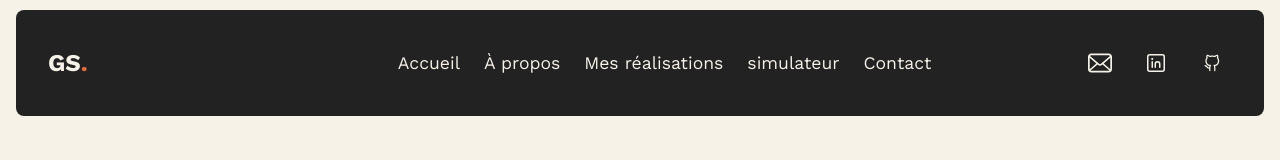
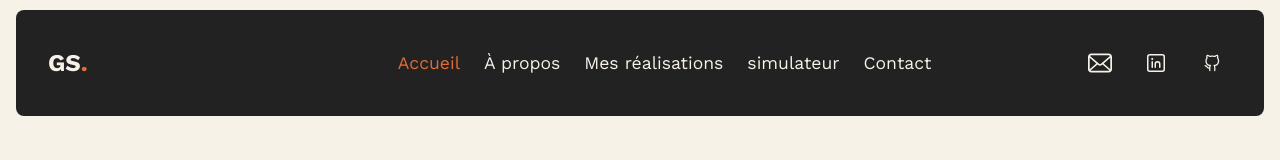
Before and after one commit to GuerricSa/portfolio-next, a Next.js app: page / in a window 1280 px wide. Shown: the top 160 px of the page. Built offline with nearby package versions, Linux system fonts and the light colour scheme.

Commit message:
navigation color

```diff
--- a/src/components/organisms/Navbar/Client.tsx
+++ b/src/components/organisms/Navbar/Client.tsx
@@ -2,6 +2,7 @@
 
 import React, { useState, useEffect } from 'react';
 import Link from 'next/link'
+import { usePathname } from 'next/navigation';
 import Logo from '../../atoms/Logo';
 import NavLink from '../../molecules/NavLink';
 import SocialLink from '../../molecules/SocialLink';
@@ -20,6 +21,7 @@ interface NavbarProps {
 const Navbar: React.FC<NavbarProps> = ({ items }) => {
   const [isOpen, setIsOpen] = useState(false);
   const { openModal } = useContactModal();
+  const pathname = usePathname();
 
   useEffect(() => {
     const handleKeyDown = (e: KeyboardEvent) => {
@@ -29,6 +31,13 @@ const Navbar: React.FC<NavbarProps> = ({ items }) => {
     document.addEventListener("keydown", handleKeyDown);
     return () => document.removeEventListener("keydown", handleKeyDown);
   }, []);
+
+  const isActiveLink = (href: string) => {
+    if (href === '/') {
+      return pathname === href;
+    }
+    return pathname.startsWith(href);
+  };
 
   return (
     <header className="mx-auto max-w-[1400px] pt-2.5 px-4 z-10 relative">
@@ -60,6 +69,7 @@ const Navbar: React.FC<NavbarProps> = ({ items }) => {
           <nav className="px-6 py-4 lg:flex lg:gap-6">
           {items.map((item) => {
             const isAnchorLink = item.href.includes('#');
+            const isActive = isActiveLink(item.href);
 
             if (isAnchorLink) {
               return (
@@ -68,7 +78,9 @@ const Navbar: React.FC<NavbarProps> = ({ items }) => {
                   href={item.href}
                   scroll={true}
                   onClick={() => setIsOpen(false)}
-                  className="block py-2 text-primary hover:text-tertiary botToTopHover--desktop cursor-pointer"
+                  className={`block py-2 hover:text-tertiary cursor-pointer ${
+                    isActive ? 'text-tertiary' : 'text-primary botToTopHover--desktop'
+                  }`}
                 >
                   {item.label}
                 </Link>
@@ -79,7 +91,9 @@ const Navbar: React.FC<NavbarProps> = ({ items }) => {
                   key={item.href}
                   href={item.href}
                   onClick={() => setIsOpen(false)}
-                  className="block py-2 text-primary hover:text-tertiary botToTopHover--desktop cursor-pointer"
+                  className={`block py-2 hover:text-tertiary cursor-pointer ${
+                    isActive ? 'text-tertiary' : 'text-primary botToTopHover--desktop'
+                  }`}
                 >
                   {item.label}
                 </NavLink>
@@ -87,7 +101,9 @@ const Navbar: React.FC<NavbarProps> = ({ items }) => {
             }
           })}
             <button
-              className="block py-2 text-primary hover:text-tertiary botToTopHover--desktop cursor-pointer"
+              className={`block py-2 hover:text-tertiary cursor-pointer ${
+                pathname === '/#contactBanner' ? 'text-tertiary' : 'text-primary botToTopHover--desktop'
+              }`}
               onClick={() => {
                 setIsOpen(false);
                 const contactBanner = document.getElementById('contactBanner')
```
